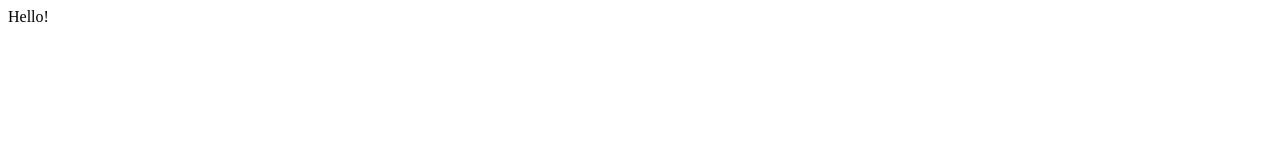
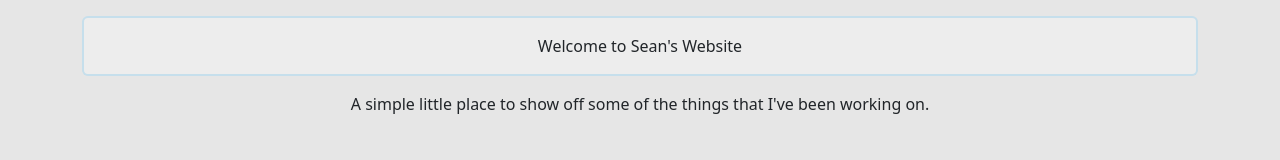
Before and after one commit to Gmancer432/MySite, a plain HTML site: page index.html in a window 1280 px wide. Drawn offline with nearby package versions, Linux system fonts and the light colour scheme.

Commit message:
Added styling and basic heading

```diff
--- a/index.html
+++ b/index.html
@@ -2,9 +2,19 @@
 <head>
     <meta charset="UTF-8">
     <meta name="viewport" content="width=device-width, initial-scale=1.0">
-    <title>Document</title>
+    <link href="https://cdn.jsdelivr.net/npm/bootstrap@5.3.3/dist/css/bootstrap.min.css" rel="stylesheet" integrity="sha384-QWTKZyjpPEjISv5WaRU9OFeRpok6YctnYmDr5pNlyT2bRjXh0JMhjY6hW+ALEwIH" crossorigin="anonymous">
+    <script src="https://cdn.jsdelivr.net/npm/bootstrap@5.3.3/dist/js/bootstrap.bundle.min.js" integrity="sha384-YvpcrYf0tY3lHB60NNkmXc5s9fDVZLESaAA55NDzOxhy9GkcIdslK1eN7N6jIeHz" crossorigin="anonymous"></script>
+    <title>Sean's Website</title>
+    <link rel="stylesheet" href="style.css">
 </head>
 <body>
-    Hello!
+    <div class="container">
+        <header class="rounded d-flex justify-content-center py-3">
+            <div>Welcome to Sean's Website</div>
+        </header>
+        <div class="rounded d-flex justify-content-center py-3">
+            <p>A simple little place to show off some of the things that I've been working on.</p>
+        </div>
+    </div>
 </body>
 </html>
--- /dev/null
+++ b/style.css
@@ -0,0 +1,8 @@
+body {
+    background-color: rgb(230, 230, 230);
+    margin: 1em;
+}
+header {
+    background-color: rgba(255, 255, 255, 0.279);
+    border: 2px solid rgba(184, 218, 235, 0.738);
+}
```
